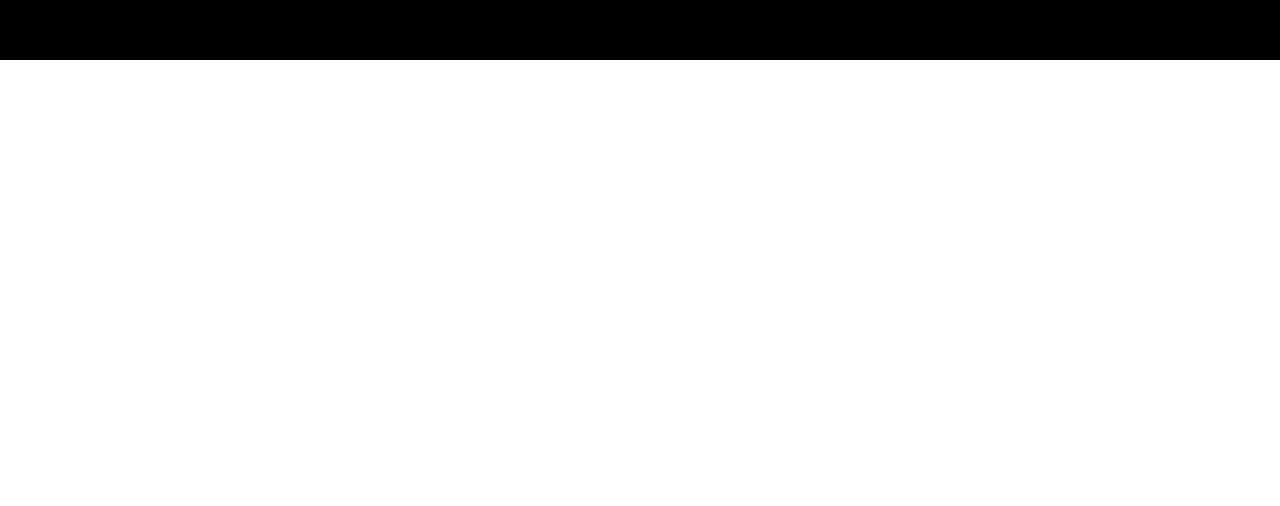
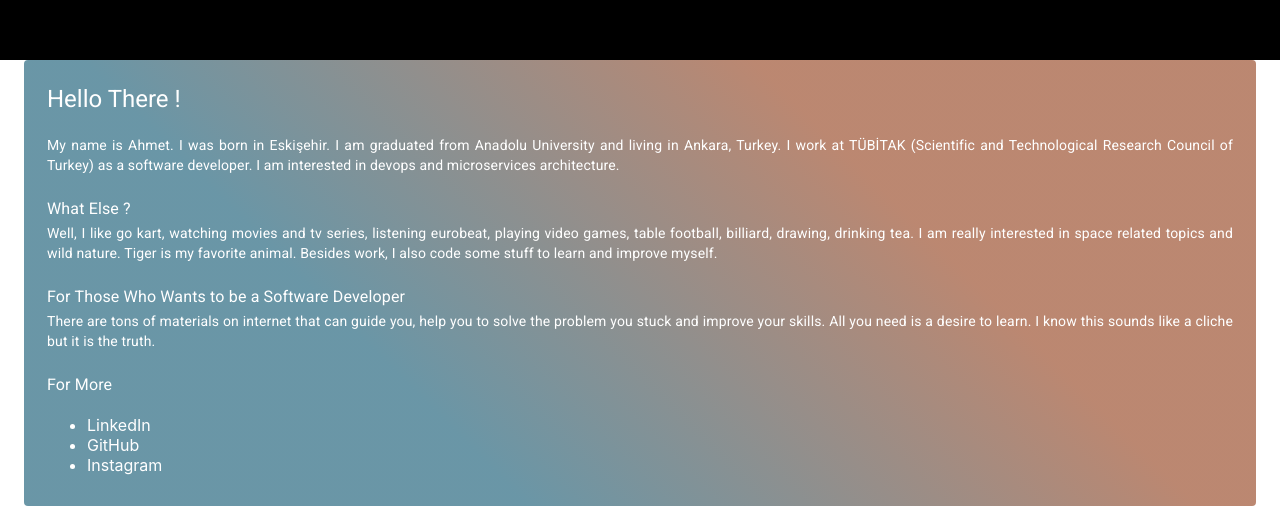
Before and after one commit to ahmsay/ahmsay.github.io, a React (Create React App) app: page / in a window 1280 px wide. Shown: the part 740-1246 px from the top of the page. Before the commit the page ends 800 px from the top, so only its background shows below. Built offline with nearby package versions, Linux system fonts and the light colour scheme.

Commit message:
main content component is created

```diff
--- a/src/App.jsx
+++ b/src/App.jsx
@@ -2,6 +2,7 @@
 import { MuiThemeProvider, createMuiTheme } from '@material-ui/core/styles'
 import { Container } from '@material-ui/core'
 import Greetings from './components/Greetings'
+import MainContent from './components/MainContent'
 
 const theme = createMuiTheme({
   card: {
@@ -31,7 +32,7 @@
       <MuiThemeProvider theme={ theme }>
         <Greetings/>
         <Container fixed>
-
+          <MainContent/>
         </Container>
       </MuiThemeProvider>
     )
--- /dev/null
+++ b/src/components/MainContent.jsx
@@ -0,0 +1,22 @@
+import React, { Component } from 'react'
+import { connect } from 'react-redux'
+import About from './tabs/About'
+
+class MainContent extends Component {
+  render() {
+    const { tabs } = this.props
+    return (
+      <div>
+        <About card={ tabs[0].card }/>
+      </div>
+    )
+  }
+}
+
+const mapStateToProps = (state) => {
+  return {
+    tabs: state.tabs
+  }
+}
+
+export default connect(mapStateToProps)(MainContent)
```
